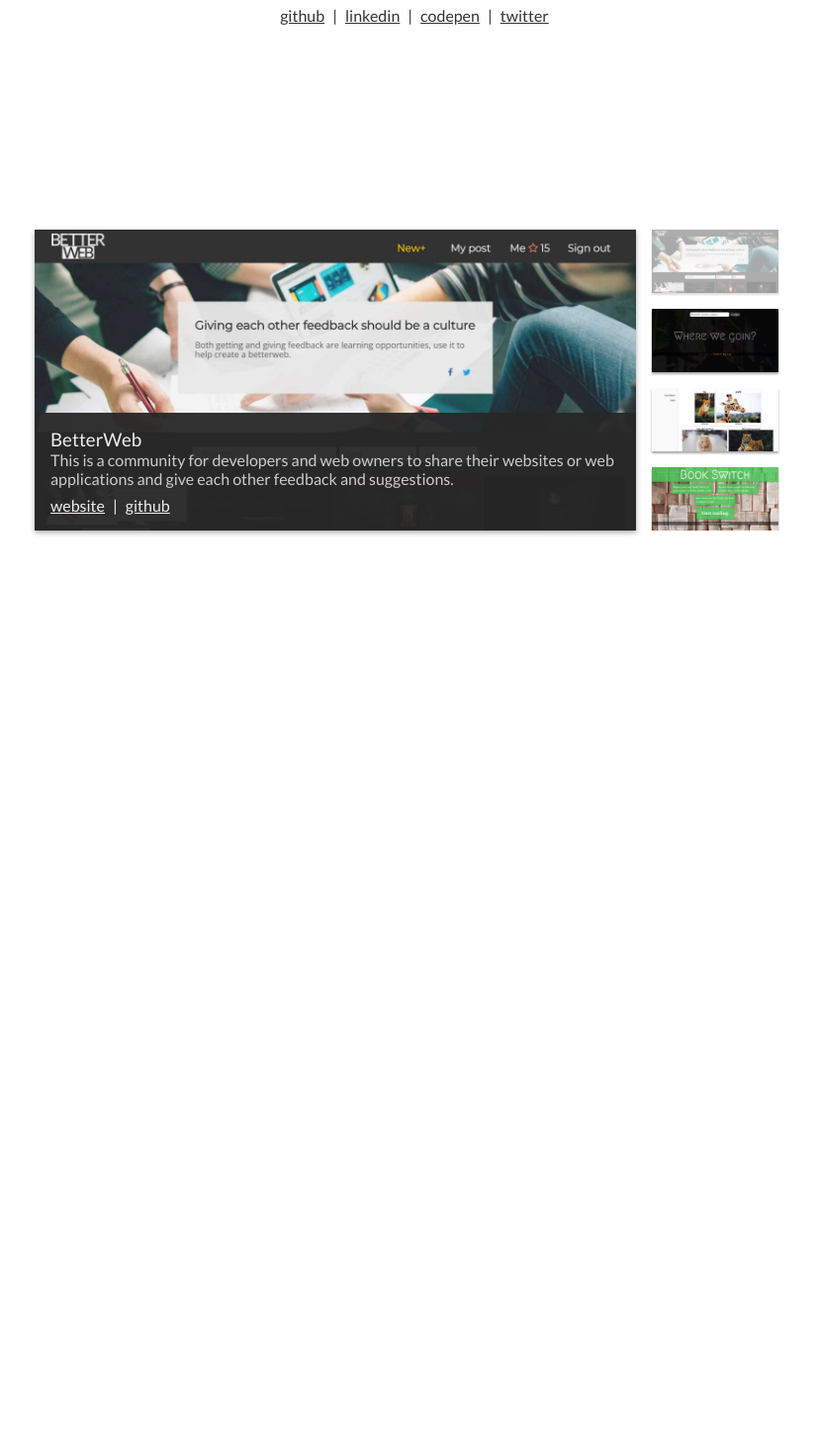
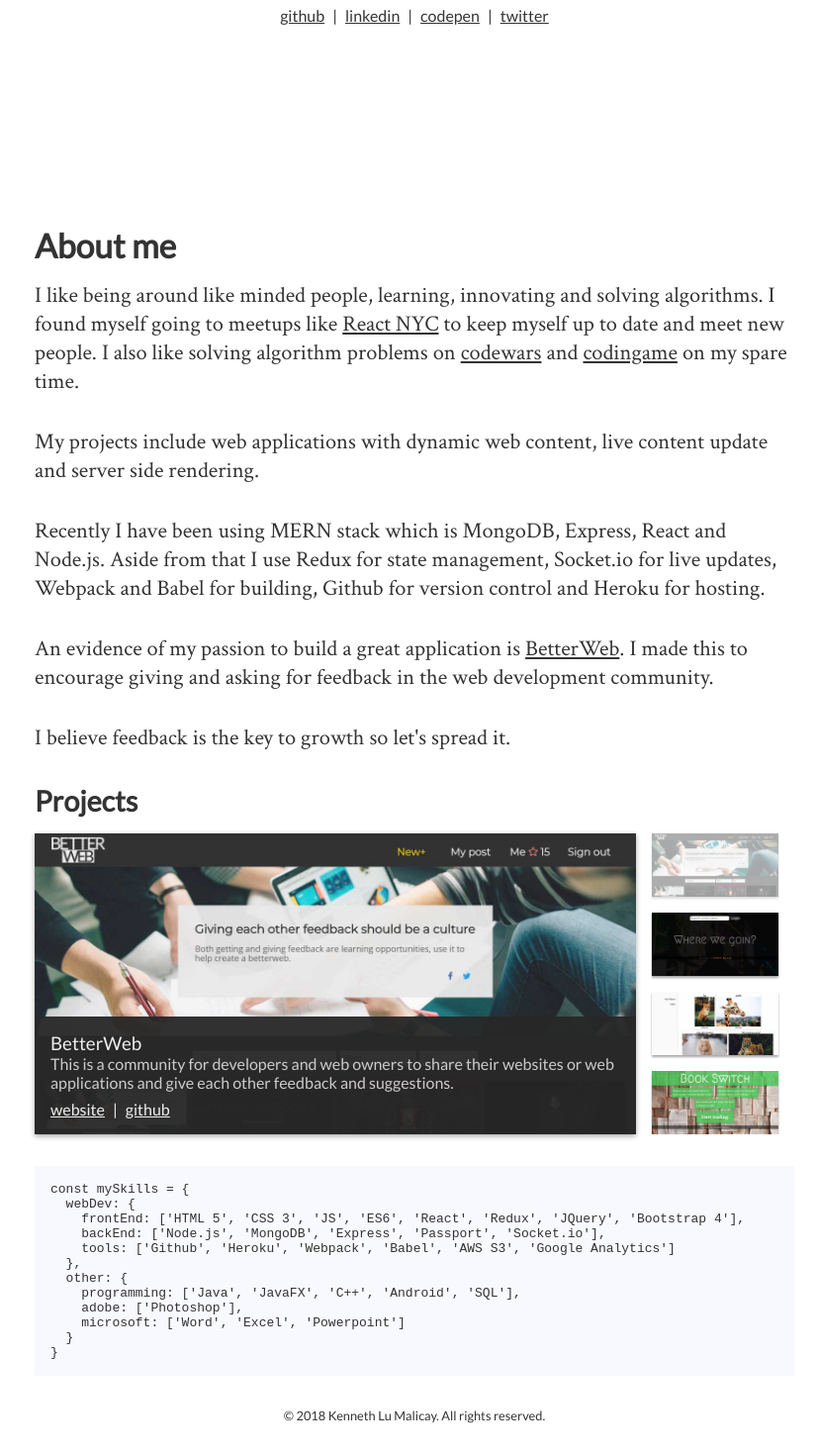
Before and after one commit to kennethlumalicay/slim-portfolio, a React app: page / in a window 1280 px wide. Shown: the part 600-2070 px from the top of the page at 99% size, without its empty margins (221-1048 px from the left). Before the commit the page ends 1168 px from the top, so only its background shows below. Built offline with nearby package versions, Linux system fonts and the light colour scheme.

Commit message:
about me and skills added

```diff
--- /dev/null
+++ b/src/About.css
@@ -0,0 +1,18 @@
+.about {
+  padding: 0 1rem;
+  margin: auto;
+  max-width: 48rem;
+  text-align: left;
+  font-size: 1.4rem;
+}
+.about h1 {
+  margin-bottom: 0;
+}
+.about h1 + p {
+  margin-top: 1rem;
+}
+.about p, .about p > a {
+  font-family: 'Crimson Text', serif;
+  color: rgba(0,0,0,0.8);
+  margin: 2rem 0;
+}
--- /dev/null
+++ b/src/About.js
@@ -0,0 +1,25 @@
+import React, { Component } from 'react';
+import './About.css';
+
+class About extends Component {
+
+  render() {
+    return (
+      <article className='about'>
+        <h1>About me</h1>
+
+        <p>I like being around like minded people, learning, innovating and solving algorithms. I found myself going to meetups like <a href='https://www.meetup.com/ReactNYC' target='_blank' rel='noopener noreferrer'>React NYC</a> to keep myself up to date and meet new people. I also like solving algorithm problems on <a href='https://www.codewars.com/users/kennethlumalicay' target='_blank' rel='noopener noreferrer'>codewars</a> and <a href='https://www.codingame.com/profile/33c8b8376be610e47e927e4828dc4d5d8618002' target='_blank' rel='noopener noreferrer'>codingame</a> on my spare time.</p>
+
+        <p>My projects include web applications with dynamic web content, live content update and server side rendering.</p>
+
+        <p>Recently I have been using MERN stack which is MongoDB, Express, React and Node.js. Aside from that I use Redux for state management, Socket.io for live updates, Webpack and Babel for building, Github for version control and Heroku for hosting.</p>
+
+        <p>An evidence of my passion to build a great application is <a href='https://www.betterweb.tech/' target='_blank' rel='noopener noreferrer'>BetterWeb</a>. I made this to encourage giving and asking for feedback in the web development community.</p>
+
+        <p>I believe feedback is the key to growth so let's spread it.</p>
+      </article>
+    );
+  }
+}
+
+export default About;
--- a/src/App.css
+++ b/src/App.css
@@ -1,4 +1,4 @@
-@import url('https://fonts.googleapis.com/css?family=Lato');
+@import url('https://fonts.googleapis.com/css?family=Lato|Crimson+Text');
 body {
   font-family: 'Lato', sans-serif;
   margin: 0;
@@ -22,3 +22,7 @@
   text-align: center;
   margin: auto;
 }
+footer {
+  font-size: 0.8em;
+  padding: 2rem 1em;
+}
--- a/src/App.js
+++ b/src/App.js
@@ -2,13 +2,20 @@
 import './App.css';
 import Projects from './Projects.js';
 import Landing from './Landing.js';
+import About from './About.js';
+import Skills from './Skills.js';
 
 class App extends Component {
   render() {
     return (
       <div className='app'>
         <Landing />
+        <About />
         <Projects />
+        <Skills />
+        <footer>
+          © 2018 Kenneth Lu Malicay. All rights reserved.
+        </footer>
       </div>
     );
   }
--- a/src/Landing.js
+++ b/src/Landing.js
@@ -22,7 +22,7 @@
   render() {
     const { x , y } = this.state;
     return (
-      <div className='landing' onMouseMove={(e) => this.handleMouseMove(e)}>
+      <header className='landing' onMouseMove={(e) => this.handleMouseMove(e)}>
         <h1 className='name'>Kenneth Lu Malicay</h1>
         <div>
           <h2 className='title'>Full Stack Web Developer</h2>
@@ -49,7 +49,7 @@
           <span>|</span>
           <a href='https://twitter.com/nethoinkz' target='_blank' rel='noopener noreferrer'>twitter</a>
         </div>
-      </div>
+      </header>
     );
   }
 }
--- a/src/Projects.css
+++ b/src/Projects.css
@@ -1,11 +1,19 @@
 .projects {
+  padding: 0 1rem;
+  margin: auto;
+  max-width: 48rem;
+}
+.projects > h1 {
+  text-align: left;
+  font-size: 1.8rem;
+  margin-bottom: 0;
+}
+.projects > div {
+  margin-top: 1rem;
   display: flex;
   flex-direction: column;
-  padding: 2rem 1rem;
   justify-content: center;
   align-items: center;
-  margin: auto;
-  max-width: 48rem;
 }
 .project-shown {
   display: flex;
@@ -79,7 +87,7 @@
   }
 }
 @media screen and (min-width: 768px) {
-  .projects {
+  .projects > div {
     flex-direction: row;
   }
   .project-shown {
--- a/src/Projects.js
+++ b/src/Projects.js
@@ -1,4 +1,4 @@
-import React, { Component } from 'react';
+import React, { Component, Fragment } from 'react';
 import './Projects.css';
 
 class Projects extends Component {
@@ -30,15 +30,21 @@
     const selectedProject = data[selected];
 
     return (
-      <div className='projects'>
+      <article className='projects'>
+        <h1>Projects</h1>
+        <div>
           <div key={'project' + selected} className='project-shown' style={{backgroundImage: `url('./img/${selectedProject.img}')`}}>
             <div>
               <h3 className='shown-title'>{selectedProject.title}</h3>
               <p className='shown-description'>{selectedProject.description}</p>
               <div className='shown-links'>
                 <a href={selectedProject.link} target='_blank' rel='noopener noreferrer'>website</a>
+                { selectedProject.github
+                  ? <Fragment>
                       <span>|</span>
                       <a href={selectedProject.github} target='_blank' rel='noopener noreferrer'>github</a>
+                    </Fragment>
+                  : null }
               </div>
             </div>
           </div>
@@ -46,6 +52,7 @@
             {list}
           </div>
         </div>
+      </article>
     );
   }
 }
@@ -87,11 +94,10 @@
     img: 'voting.jpg'
   },
   {
-    title: 'Stock Chart',
-    description: 'Follow stock market prices of desired companies.',
-    link: 'https://stock-chart-app-klm.herokuapp.com/',
-    github: 'https://github.com/kennethlumalicay/stock-chart-app/#readme',
-    img: 'stock-chart.jpg'
+    title: 'Codepen Showcase',
+    description: 'Check out my projects showcasing my html, css, js, react, api and ajax capabilities.',
+    link: 'https://codepen.io/kennethlumalicay/',
+    img: 'codepen.jpg'
   }
 ];
 
--- /dev/null
+++ b/src/Skills.css
@@ -0,0 +1,12 @@
+.skills {
+  padding: 0 1rem;
+  margin: 2rem auto auto auto;
+  max-width: 48rem;
+  text-align: left;
+}
+.skills pre {
+  background-color: ghostwhite;
+  padding: 1rem;
+  margin: auto;
+  overflow-x: scroll;
+}
--- /dev/null
+++ b/src/Skills.js
@@ -0,0 +1,28 @@
+import React, { Component } from 'react';
+import './Skills.css';
+
+class Skills extends Component {
+
+  render() {
+    return (
+      <article className='skills'>
+        <pre>{skills}</pre>
+      </article>
+    );
+  }
+}
+
+const skills = `const mySkills = {
+  webDev: {
+    frontEnd: ['HTML 5', 'CSS 3', 'JS', 'ES6', 'React', 'Redux', 'JQuery', 'Bootstrap 4'],
+    backEnd: ['Node.js', 'MongoDB', 'Express', 'Passport', 'Socket.io'],
+    tools: ['Github', 'Heroku', 'Webpack', 'Babel', 'AWS S3', 'Google Analytics']
+  },
+  other: {
+    programming: ['Java', 'JavaFX', 'C++', 'Android', 'SQL'],
+    adobe: ['Photoshop'],
+    microsoft: ['Word', 'Excel', 'Powerpoint']
+  }
+}`
+
+export default Skills;
```
Also changed, not shown: public/img/codepen.jpg (added), 12 other files (tests, documents, lock files or other folders). Lines whose indentation alone changed are shown as unchanged.
